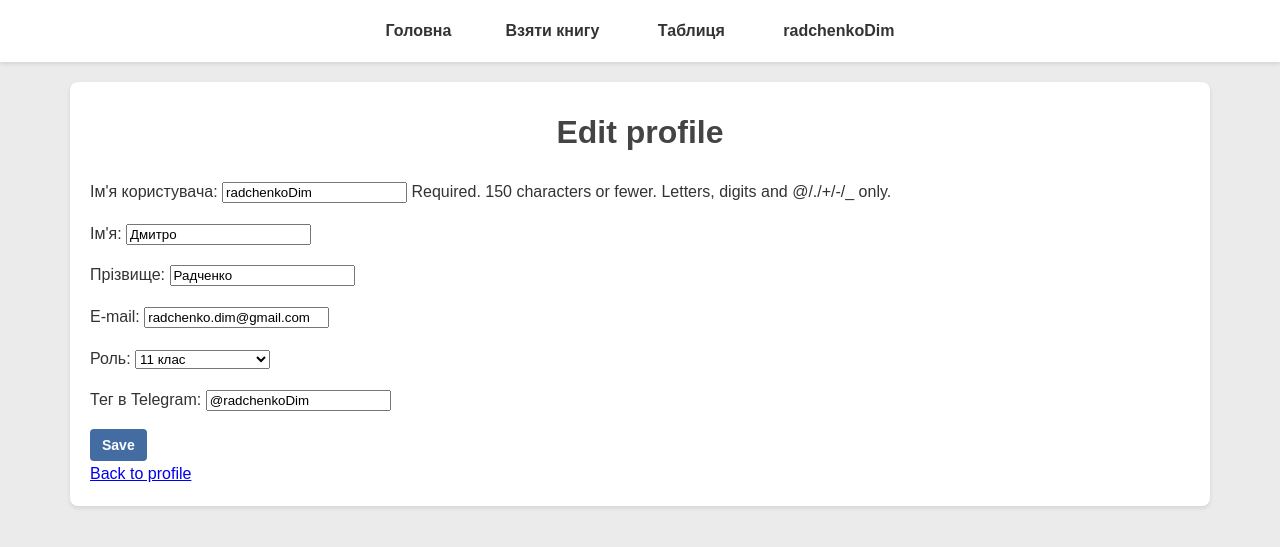
After one commit to radchenkoDim/library, a Django app: page /users/edit/ in a window 1280 px wide. The commit adds this page. Shown: the top 547 px of the page. Run offline with Django 5.2, Linux system fonts and the light colour scheme; a user stored in the database is signed in.

Commit message:
added the ability to edit the profile

```diff
--- a/maj_lib/settings.py
+++ b/maj_lib/settings.py
@@ -29,7 +29,7 @@ ALLOWED_HOSTS = []
 
 AUTH_USER_MODEL = 'users.User'
 
-LOGIN_REDIRECT_URL = 'index'
+LOGIN_REDIRECT_URL = 'profile'
 LOGOUT_REDIRECT_URL = 'index'
 
 INTERNAL_IPS = [
--- a/users/forms.py
+++ b/users/forms.py
@@ -1,6 +1,7 @@
 from django.contrib.auth import get_user_model
 from django.contrib.auth.forms import UserCreationForm
 from django.core.exceptions import ValidationError
+from django import forms
 
 User = get_user_model()
 
@@ -8,9 +9,31 @@ class UserCreationForm(UserCreationForm):
     class Meta(UserCreationForm.Meta):
         model = User
         fields = ['username', 'first_name', 'last_name', 'email', 'role', 'telegram_tag', 'password1', 'password2']
+        labels = {
+            'username': 'Ім\'я користувача',
+            'first_name': 'Ім\'я',
+            'last_name': 'Прізвище',
+            'email': 'E-mail',
+            'role': 'Роль',
+            'telegram_tag': 'Тег в Telegram',
+        }
 
     def clean_telegram_tag(self):
         telegram_tag = self.cleaned_data['telegram_tag']
         if telegram_tag and not telegram_tag.startswith('@'):
             raise ValidationError("Telegram tag must start with @.")
         return telegram_tag
+
+
+class UserChengeForm(forms.ModelForm):
+    class Meta:
+        model = User
+        fields = ['username', 'first_name', 'last_name', 'email', 'role', 'telegram_tag']
+        labels = {
+            'username': 'Ім\'я користувача',
+            'first_name': 'Ім\'я',
+            'last_name': 'Прізвище',
+            'email': 'E-mail',
+            'role': 'Роль',
+            'telegram_tag': 'Тег в Telegram',
+        }
--- /dev/null
+++ b/users/templates/registration/edit_profile.html
@@ -0,0 +1,12 @@
+{% extends "books/layout.html" %}
+
+{% block body %}
+    <h1>Edit profile</h1>
+    <form method="post">
+        {% csrf_token %}
+        {{ form.as_p }}
+        <button class="blue" type="submit">Save</button>
+    </form>
+
+    <a href="{% url 'profile' %}">Back to profile</a>
+{% endblock %}
--- a/users/urls.py
+++ b/users/urls.py
@@ -4,7 +4,8 @@ from .views import register
 
 urlpatterns = [
     path('', include('django.contrib.auth.urls')),
-    path('hello/', views.hello, name='hello'),
+    # path('hello/', views.hello, name='hello'),
     path('profile/', views.profile, name='profile'),
     path('register/', views.register, name='register'),
+    path('edit/', views.edit_profile, name='edit_profile'),
 ]
--- a/users/views.py
+++ b/users/views.py
@@ -1,13 +1,16 @@
+from django.shortcuts import render, redirect
+from django.contrib.auth.decorators import login_required
+from django.contrib.auth import authenticate, login
+from django.contrib import messages
 from users.forms import UserCreationForm
-from django.shortcuts import render, redirect
-from django.views import View
-from django.contrib.auth import authenticate, login
+from .forms import UserChengeForm
 
 
 # Create your views here.
-def hello(request):
-    return render(request, "users/test.html")
+# def hello(request):
+#     return render(request, "users/test.html")
 
+@login_required
 def profile(request):
     return render(request, "users/profile.html")
 
@@ -21,3 +24,18 @@ def register(request):
     else:
         form = UserCreationForm()
     return render(request, 'registration/register.html', {'form': form})
+
+@login_required
+def edit_profile(request):
+    user = request.user
+
+    if request.method == 'POST':
+        form = UserChengeForm(request.POST, instance=user)
+        if form.is_valid():
+            form.save()
+            messages.success(request, 'Ваш профіль успішно оновлено.')
+            return redirect('profile')
+    else:
+        form = UserChengeForm(instance=user)
+
+    return render(request, 'registration/edit_profile.html', {'form': form})
```
Also changed, not shown: users/templates/users/profile.html (+11 -8 lines), db.sqlite3.
